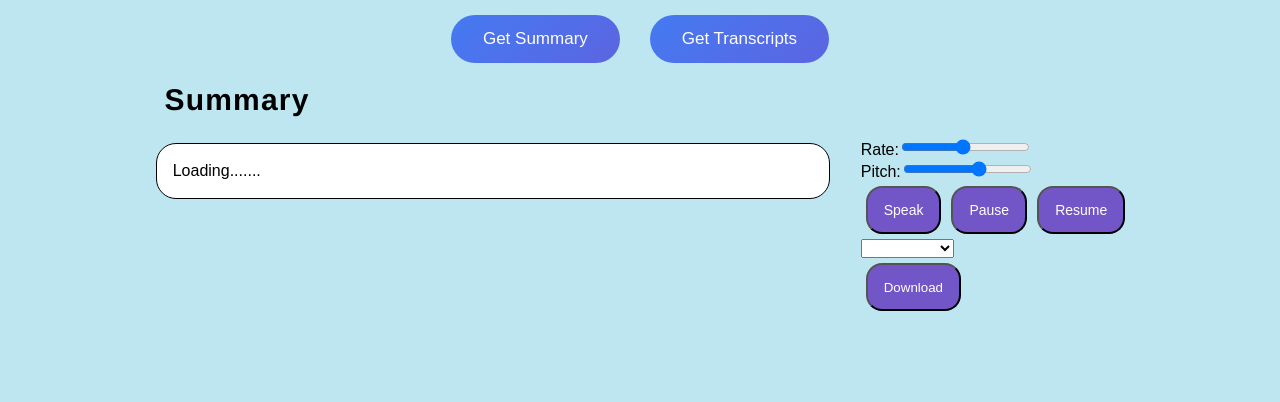
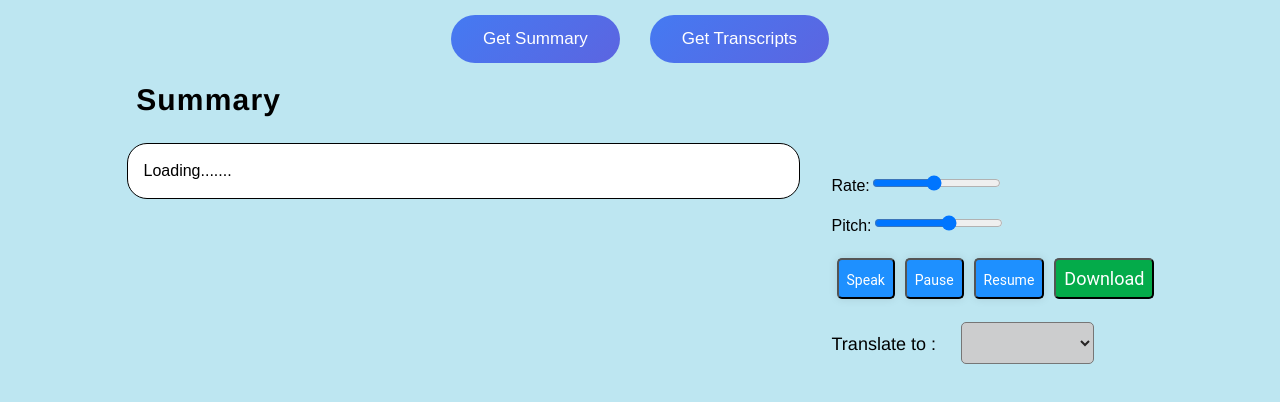
Before and after one commit to Diya-James/MiniProYouTube, a React (Create React App) app: page / in a window 1280 px wide. Both pictures are taken after a click on the button "Get Summary". Shown: the top 402 px of the page. Built offline with nearby package versions, Linux system fonts and the light colour scheme; no server answers.

Commit message:
Style style and style

```diff
--- a/src/Summary.css
+++ b/src/Summary.css
@@ -194,20 +194,32 @@ button{
 }
 
 .btn{
-    position: relative;
+    /* position: relative;
     overflow: hidden;
     height: 3rem;
     padding: 0 1rem;
     border-radius: 1rem;
     background: #7255c7;
     background-size: 400%;
-    color: #FFFFFF;
-
+    color: #FFFFFF; */
+    font-family: "Roboto", sans-serif;
+    font-size : 18px;
+    /* font-weight : bold; */
+    background : #1E90FF;
+    width :auto;
+    padding : 8px;
+    text-align : center;
+    text-decoration: none;
+    /* text-transform: uppercase; */
+    color : #fff;
+    border-radius: 5px;
+    cursor : pointer;
+    box-shadow: 0 0 10px rgba(0, 0, 0,0.1);
 
 }
 
-.btn:hover::before{
-    transform: scaleX(1);
+.btn:hover{
+    background-color : #0869cb;
 }
 
 .btn-content{
@@ -269,3 +281,49 @@ button{
         /* height : 800px; */
     }
 }
+
+
+select{
+    font-family:  "lato";
+    font-size : 18px;
+    font-weight : bold;
+    background : #cccdce;
+    width :auto;
+    padding : 8px;
+
+    text-align : center;
+    text-decoration: none;
+    /* text-transform: uppercase; */
+    color : rgb(38, 36, 36);
+    border-radius: 5px;
+    cursor : pointer;
+
+}
+.trans{
+    font-size: 18px;
+    font-family: "Helvetica Neue", Helvetica, Arial;
+
+}
+
+.btn-dload{
+    font-family: "Roboto", sans-serif;
+    font-size : 18px;
+    /* font-weight : bold; */
+    background : #04ab4a;
+    width :auto;
+    padding : 8px;
+    text-align : center;
+    text-decoration: none;
+    /* text-transform: uppercase; */
+    color : #fff;
+    border-radius: 5px;
+    cursor : pointer;
+    /* box-shadow: 0 0 10px rgba(0, 0, 0,0.1); */
+}
+
+.btn-dload:hover {
+    background-color : #047433;
+}
+.tt{
+    background : #cccdce;
+}
--- a/src/Summary.js
+++ b/src/Summary.js
@@ -35,7 +35,7 @@ function Summary() {
   const downloadTxtFile = () => {
     const element = document.createElement("a");
     const file = new Blob([sum], {
-      type: "text/plain"
+      type: "text/plain",
     });
     element.href = URL.createObjectURL(file);
     element.download = "myFile.txt";
@@ -121,9 +121,6 @@ function Summary() {
       Bulagarian: "bg",
     };
 
-
-
-
     settranslation("Loading...");
     setSelects(e.target.value);
     const value = e.target.value;
@@ -179,6 +176,8 @@ function Summary() {
 
           <div className="speed-btn-trans">
             <div className="rate-btn">
+              <br />
+              <br />
               <div id="rate-control">
                 <label for="rate">Rate:</label>
                 <input
@@ -191,6 +190,7 @@ function Summary() {
                   step="0.1"
                 />
               </div>
+              <br />
               <div id="rate-control">
                 <label for="rate">Pitch:</label>
                 <input
@@ -203,24 +203,35 @@ function Summary() {
                   step="0.1"
                 />
               </div>
-
+              <br />
               <div className="speech-controller">
                 <button className="btn" onClick={() => speechHandler(msg)}>
                   <span className="btn-content">Speak</span>
                 </button>
-
+                <br />
                 <button className="btn" onClick={() => speechPause()}>
                   <span className="btn-content">Pause</span>
                 </button>
-
+                <br />
                 <button className="btn" onClick={() => speechResume()}>
                   <span className="btn-content">Resume</span>
                 </button>
+                <button className="btn-dload" onClick={downloadTxtFile}>
+                  Download{" "}
+                </button>
+                <br />
               </div>
             </div>
 
+            <br />
             <div className="trans">
-              <select value={selects} onChange={handleChangeCode}>
+              <span> Translate to : </span>
+              &nbsp;&nbsp;&nbsp;&nbsp;
+              <select
+                className="tt"
+                value={selects}
+                onChange={handleChangeCode}
+              >
                 <option></option>
                 <option>Chinese</option>
                 <option>Dutch</option>
@@ -268,7 +279,6 @@ function Summary() {
                 <option>Bulagarian</option>
               </select>
             </div>
-            <button className="btn" onClick={downloadTxtFile}>Download </button>
           </div>
         </div>
       </div>
```
